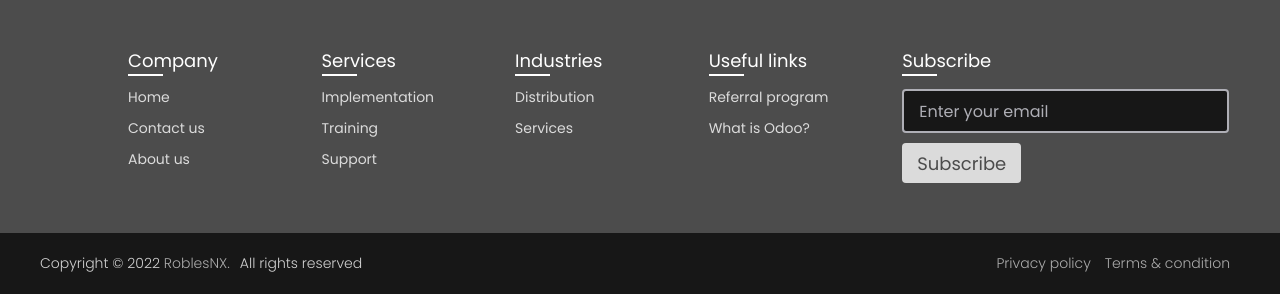
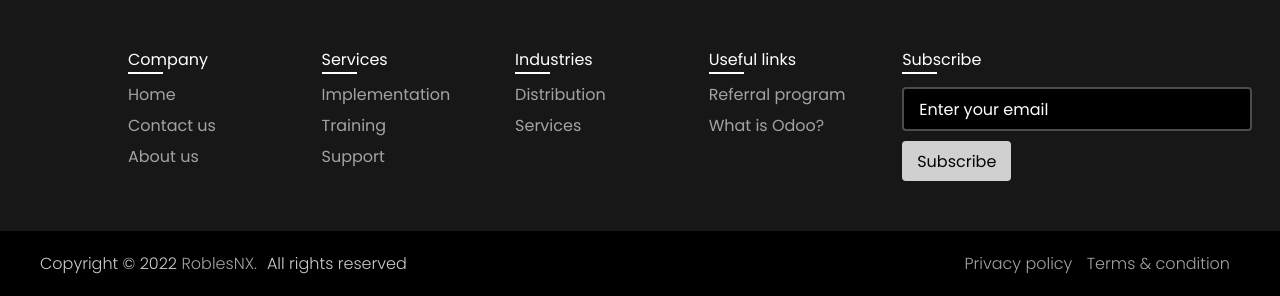
Before and after one commit to RoblesNX/Adhoc-CoderHouse-Final-Project, a plain HTML site: page index.html in a window 1280 px wide. Shown: the part 3244-3540 px from the top of the page. Drawn offline with nearby package versions, Linux system fonts and the light colour scheme.

Commit message:
final mixin implementation

```diff
--- a/scss/layout/_footer.scss
+++ b/scss/layout/_footer.scss
@@ -1,5 +1,5 @@
 footer {
-  background: rgba(0, 0, 0, 0.7);
+  background: $color-2;
   width: 100%;
   bottom: 0;
   left: 0;
@@ -31,8 +31,8 @@ footer {
           border-radius: 50%;
           text-align: center;
           line-height: 40px;
-          color: #fff;
-          font-size: 17px;
+          color: $color-4;
+          font-size: $size-9;
           text-decoration: none;
           transition: all 0.4s ease;
 
@@ -93,9 +93,7 @@ footer {
         width: calc(100% / 5 - 10px);
 
         .link-name {
-          color: #fff;
-          font-size: 18px;
-          font-weight: 400;
+          @include texts($general-font, $size-9, $color-4, 500);
           margin-bottom: 10px;
           position: relative;
 
@@ -106,7 +104,7 @@ footer {
             bottom: -2px;
             height: 2px;
             width: 35px;
-            background: #fff;
+            background: $color-4;
           }
         }
 
@@ -115,11 +113,9 @@ footer {
           list-style: none;
 
           a {
-            color: #fff;
-            font-size: 14px;
-            font-weight: 400;
+            @include texts($general-font, $size-9, $color-4, 400);
             text-decoration: none;
-            opacity: 0.8;
+            opacity: 0.6;
             transition: all 0.4s ease;
 
             &:hover {
@@ -134,27 +130,23 @@ footer {
         margin-right: 55px;
 
         input {
+          @include texts($general-font, $size-9, $color-4, 400);
           height: 40px;
           outline: none;
-          border: 2px solid #afafb6;
-          background: rgba(0, 0, 0, 0.7);
+          border: 2px solid $color-3;
+          background: $color-1;
           border-radius: 4px;
           padding: 0 15px;
-          font-size: 15px;
-          color: #fff;
           margin-top: 5px;
 
           &::placeholder {
-            color: #afafb6;
-            font-size: 16px;
+            @include texts($general-font, $size-9, $color-4, 400);
           }
 
           &[type="button"] {
-            background: #fff;
-            color: rgba(0, 0, 0, 0.7);
+            @include texts($general-font, $size-9, $color-1, 500);
+            background: $color-4;
             border: none;
-            font-size: 18px;
-            font-weight: 500;
             margin: 4px 0;
             opacity: 0.8;
             cursor: pointer;
@@ -171,7 +163,7 @@ footer {
 
   .bottom-details {
     width: 100%;
-    background: rgba(0, 0, 0, 0.7);
+    background: $color-1;
 
     .bottom_text {
       max-width: 1250px;
@@ -181,16 +173,12 @@ footer {
       justify-content: space-between;
 
       span {
-        font-size: 14px;
-        font-weight: 300;
-        color: #fff;
+        @include texts($general-font, $size-9, $color-4, 300);
         opacity: 0.8;
         text-decoration: none;
       }
       a {
-        font-size: 14px;
-        font-weight: 300;
-        color: #fff;
+        @include texts($general-font, $size-9, $color-4, 300);
         opacity: 0.8;
         text-decoration: none;
         margin-right: 10px;
```
Also changed, not shown: scss/style.css, 1 other file.
